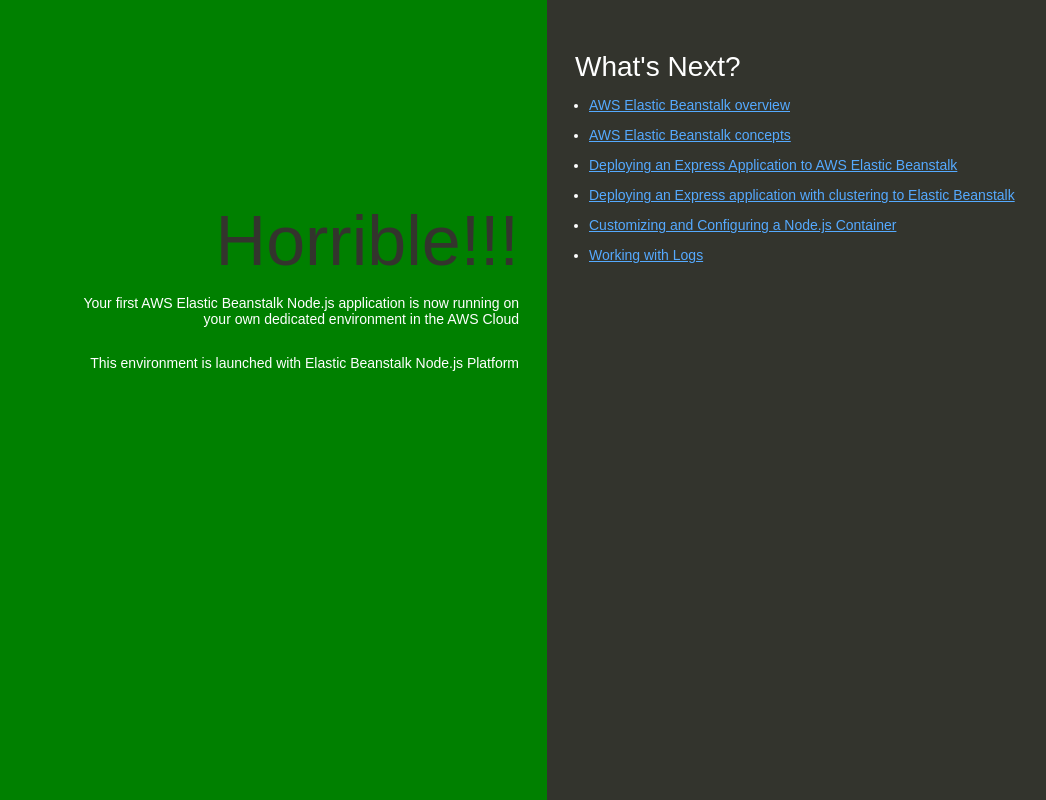
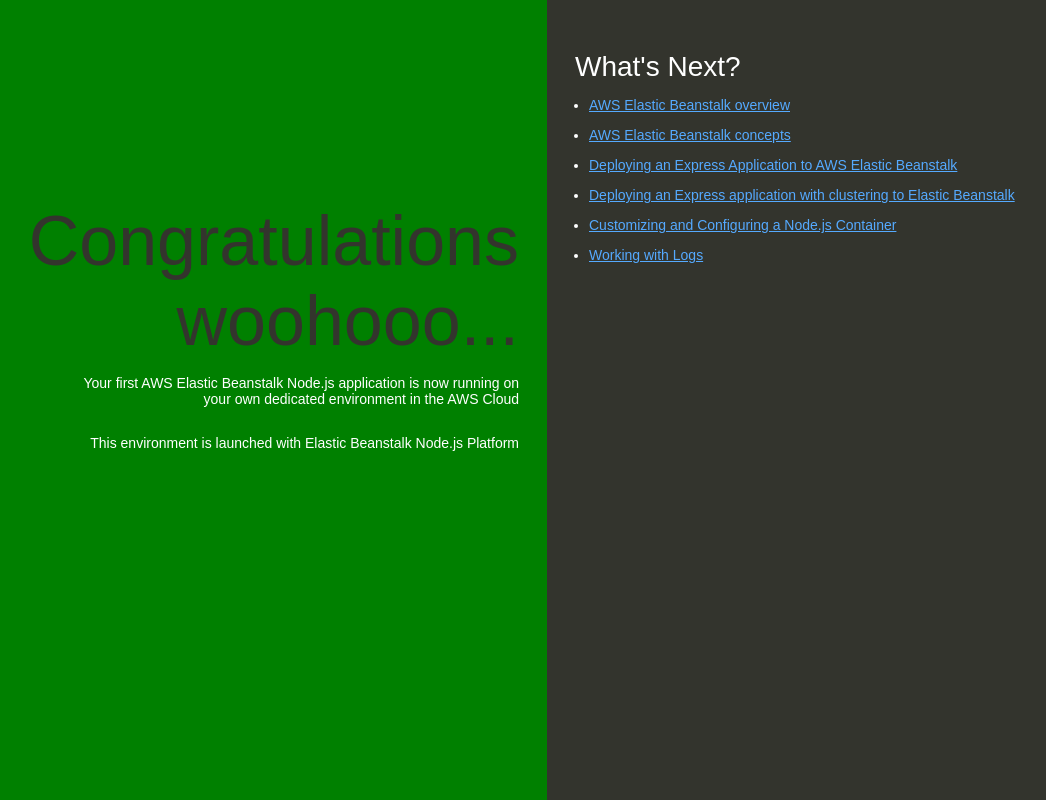
Before and after one commit to ayushkorari/sample-nodejs, a website: page index.html in a window 1280 px wide. Shown: the whole page, without its empty margins (93-1139 px from the left). Drawn offline with Linux system fonts and the light colour scheme.

Commit message:
Update index.html

```diff
--- a/index.html
+++ b/index.html
@@ -74,7 +74,7 @@
   </head>
   <body>
     <div class="textColumn">
-      <h1>Horrible!!!</h1>
+      <h1>Congratulations woohooo...</h1>
       <p>Your first AWS Elastic Beanstalk Node.js application is now running on your own dedicated environment in the AWS Cloud</p>
       <p>This environment is launched with Elastic Beanstalk Node.js Platform</p>
     </div>
```
